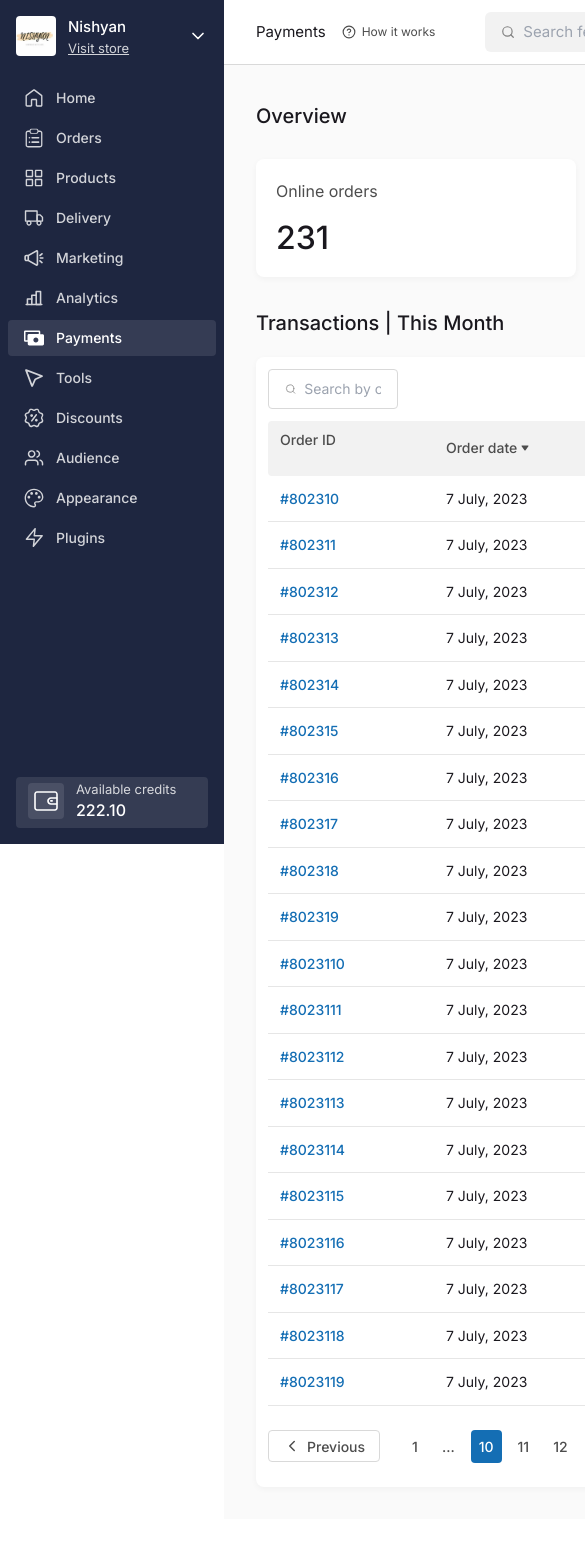
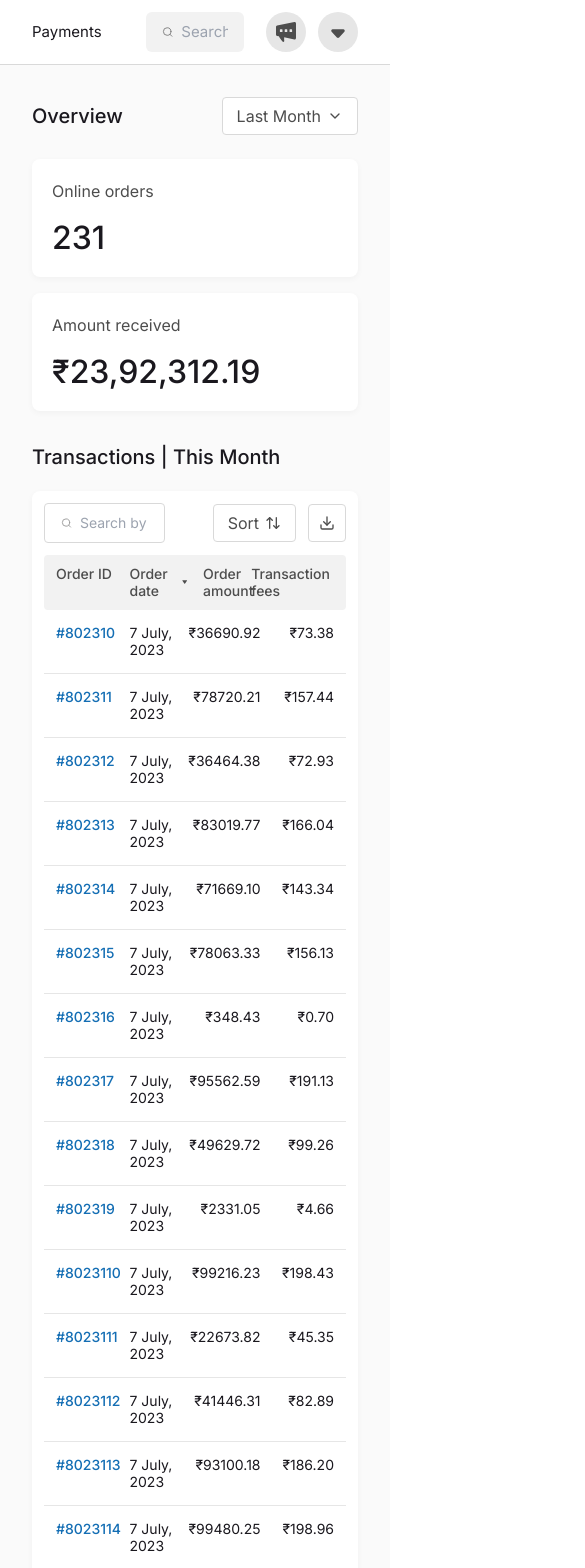
Before and after one commit to ChhikaraBRUH/dukaan-assignment, a Next.js app: page / in a window 390 px wide. Shown: the top 1568 px of the page, 585 px wide, since content can reach past the window. Before the commit the page ends 1519 px from the top, so only its background shows below. Built offline with nearby package versions, Linux system fonts and the light colour scheme.

Commit message:
fix: responsiveness

```diff
--- a/src/app/page.tsx
+++ b/src/app/page.tsx
@@ -5,8 +5,8 @@ import Transactions from "@/components/transactions";
 
 export default function Home() {
   return (
-    <div className="grid grid-cols-[224px_1fr]">
-      <div className="col-span-1">
+    <div className="flex w-full flex-col lg:grid lg:grid-cols-[224px_1fr]">
+      <div className="hidden lg:block lg:col-span-1">
         <Sidebar />
       </div>
 
--- a/src/components/header/index.tsx
+++ b/src/components/header/index.tsx
@@ -3,7 +3,7 @@ import { HelpCircleIcon, SearchIcon } from "lucide-react";
 
 export default function Header() {
   return (
-    <header className="grid w-full grid-cols-3 gap-4 border-b border-b-[#D9D9D9] bg-white px-8 py-3 sticky top-0">
+    <header className="sticky top-0 grid w-full grid-cols-3 gap-4 border-b border-b-[#D9D9D9] bg-white px-8 py-3">
       <HeaderTitle />
 
       <SearchBox />
@@ -20,7 +20,7 @@ function HeaderTitle() {
         Payments
       </p>
 
-      <div className="flex flex-row items-center gap-1.5">
+      <div className="hidden flex-row items-center gap-1.5 md:flex">
         <HelpCircleIcon size={14} className="h-3.5 w-3.5 text-[#4D4D4D]" />
 
         <p className="text-xs font-normal leading-none text-[#4D4D4D]">
--- a/src/components/overview/index.tsx
+++ b/src/components/overview/index.tsx
@@ -14,7 +14,7 @@ export default function Overview() {
         </Button>
       </div>
 
-      <div className="flex w-full flex-row items-center justify-between gap-8">
+      <div className="flex w-full flex-col md:flex-row items-center justify-between gap-4 md:gap-8">
         {STATS.map((stat) => (
           <StatsCard key={stat.title} title={stat.title} value={stat.value} />
         ))}
--- a/src/components/transactions/Pagination.tsx
+++ b/src/components/transactions/Pagination.tsx
@@ -5,20 +5,26 @@ import Button from "../ui/Button";
 
 export default function Pagination() {
   return (
-    <div className="flex flex-row items-center justify-center gap-6 text-sm font-medium leading-tight text-[#4D4D4D]">
+    <div className="flex flex-row items-center justify-center gap-2 text-xs font-medium leading-tight text-[#4D4D4D] md:gap-6 md:text-sm">
       <Button>
         <ChevronLeftIcon size={18} className="h-[18px] w-[18px]" />
         <p className="">Previous</p>
       </Button>
 
-      <div className="flex flex-row items-center justify-center gap-2">
+      <div className="flex flex-row items-center justify-center gap-1 md:gap-2">
         <PageButton pageNum={1} />
         <PageButton pageNum={"..."} />
         <PageButton pageNum={10} active />
 
-        {Array.from({ length: 8 }, (_, i) => i + 11).map((pageNum) => (
-          <PageButton key={pageNum} pageNum={pageNum} />
-        ))}
+        <div className="hidden flex-row items-center justify-center gap-2 md:flex">
+          {Array.from({ length: 8 }, (_, i) => i + 11).map((pageNum) => (
+            <PageButton key={pageNum} pageNum={pageNum} />
+          ))}
+        </div>
+
+        <div className="block md:hidden">
+          <PageButton pageNum={11} />
+        </div>
       </div>
 
       <Button>
--- a/src/components/transactions/index.tsx
+++ b/src/components/transactions/index.tsx
@@ -36,7 +36,7 @@ function TableContainer() {
       style={{ boxShadow: "0px 2px 6px 0px rgba(26, 24, 30, 0.04)" }}
     >
       <div className="flex w-full flex-row items-center justify-between">
-        <div className="w-1/5">
+        <div className="w-2/5 md:w-1/5">
           <SearchBox />
         </div>
 
@@ -52,7 +52,7 @@ function TableContainer() {
         </div>
       </div>
 
-      <div className="flex w-full flex-col pb-3">
+      <div className="flex w-full flex-col overflow-x-auto pb-3">
         <TableHeader />
         {tableData.map((data) => (
           <TableRow key={data.id} {...data} />
@@ -79,13 +79,15 @@ function SearchBox() {
 
 function TableHeader() {
   return (
-    <div className="grid w-full grid-cols-4 gap-10 rounded bg-[#F2F2F2] px-3 py-2.5 text-sm font-medium leading-tight text-[#4D4D4D]">
-      <p>Order ID</p>
-      <p className="flex flex-row items-center justify-start gap-1">
+    <div className="grid w-full grid-cols-4 gap-4 overflow-x-auto rounded bg-[#F2F2F2] px-3 py-2.5 text-sm font-medium leading-tight text-[#4D4D4D] md:gap-10">
+      <p className="min-w-[50%] md:min-w-max">Order ID</p>
+      <p className="flex min-w-[50%] flex-row items-center justify-start gap-1 md:min-w-max">
         Order date <icons.FilledChevronDown />
       </p>
-      <p className="flex flex-row justify-end">Order amount</p>
-      <p className="flex flex-row items-center justify-end gap-1">
+      <p className="flex min-w-[50%] flex-row justify-end md:min-w-max">
+        Order amount
+      </p>
+      <p className="flex min-w-[50%] flex-row items-center justify-end gap-1 md:min-w-max">
         Transaction fees <icons.InfoCircle />
       </p>
     </div>
@@ -104,11 +106,17 @@ function TableRow({
   fees: string;
 }) {
   return (
-    <div className="grid w-full grid-cols-4 gap-10 border-b border-b-[#E6E6E6] px-3 py-3.5 text-sm font-normal leading-tight text-[#1A181E] hover:bg-[#F1F5F9]">
-      <p className="font-medium text-[#146EB4]">{id}</p>
-      <p>{date}</p>
-      <p className="flex flex-row justify-end">{amount}</p>
-      <p className="flex flex-row justify-end">{fees}</p>
+    <div className="grid w-full grid-cols-4 gap-4 overflow-x-auto border-b border-b-[#E6E6E6] px-3 py-3.5 text-sm font-normal leading-tight text-[#1A181E] hover:bg-[#F1F5F9] md:gap-10">
+      <p className="min-w-[50%] font-medium text-[#146EB4] md:min-w-max">
+        {id}
+      </p>
+      <p className="min-w-[50%] md:min-w-max">{date}</p>
+      <p className="flex min-w-[50%] flex-row justify-end md:min-w-max">
+        {amount}
+      </p>
+      <p className="flex min-w-[50%] flex-row justify-end md:min-w-max">
+        {fees}
+      </p>
     </div>
   );
 }
```
